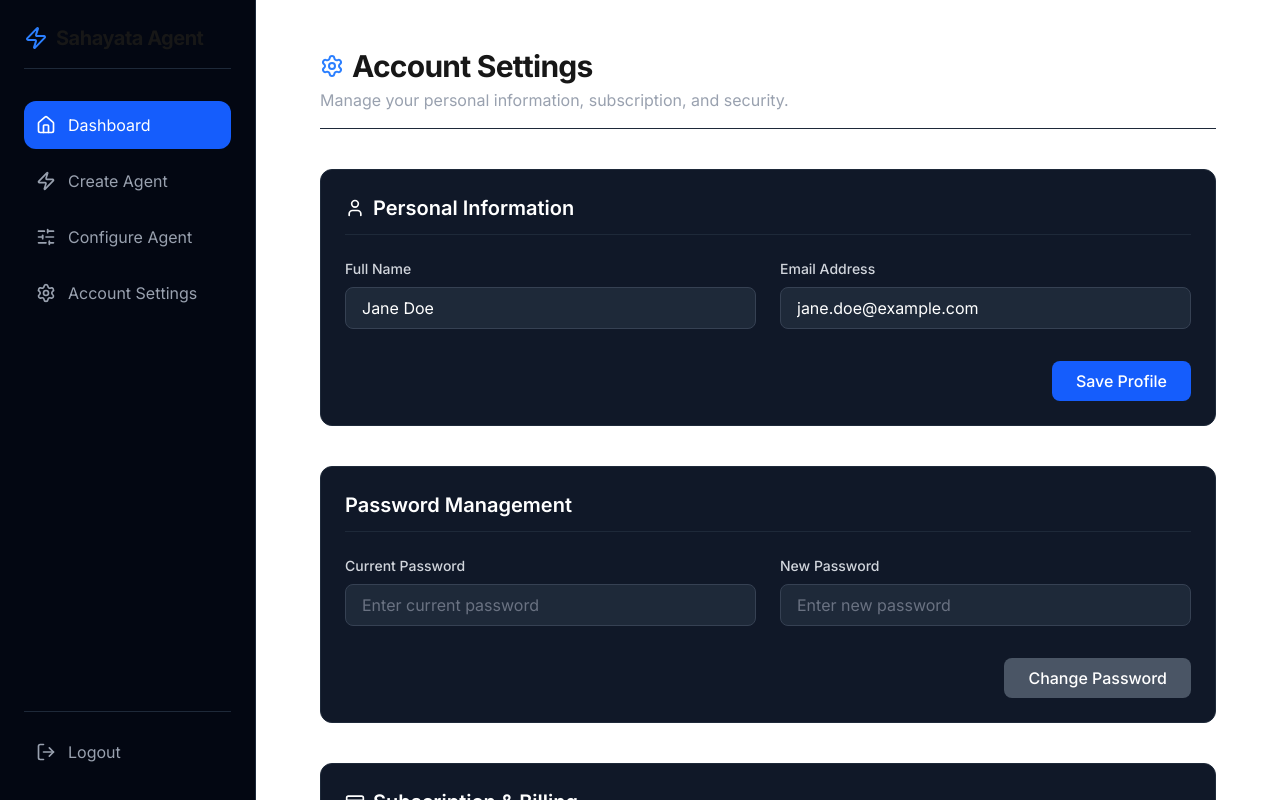
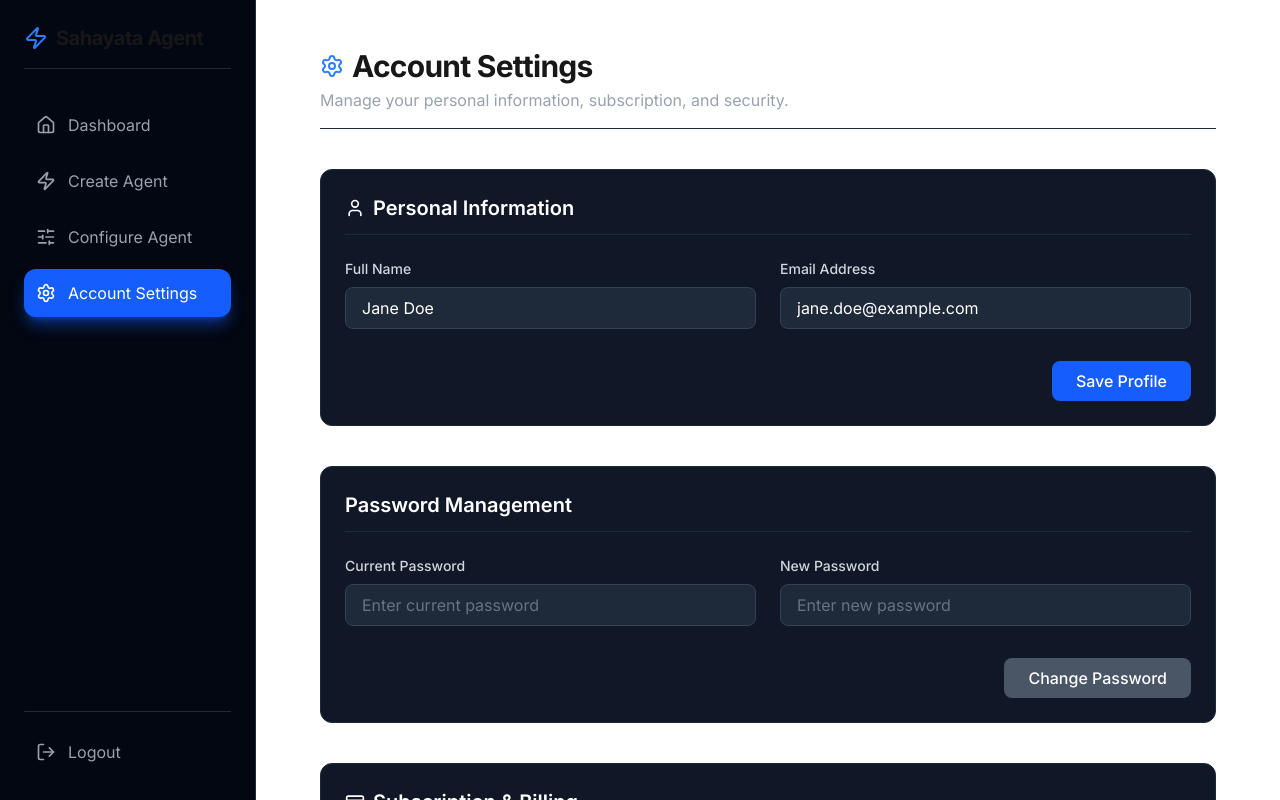
Before and after one commit to sAakib13/Agent-UI-Next, a Next.js app: page /account-settings in a window 1280 px wide. Shown: the top 800 px of the page. Built offline with nearby package versions, Linux system fonts and the light colour scheme.

Commit message:
fix: update in the navigation highlight

```diff
--- a/components/layout/Sidebar.tsx
+++ b/components/layout/Sidebar.tsx
@@ -1,5 +1,8 @@
-import Link from 'next/link';
-import { Home, Zap, Settings, LogOut, SlidersHorizontal } from 'lucide-react';
+"use client";
+
+import Link from "next/link";
+import { usePathname } from "next/navigation"; // <-- Import usePathname
+import { Home, Zap, Settings, LogOut, SlidersHorizontal } from "lucide-react";
 
 // Define the structure for a navigation item
 interface NavItem {
@@ -9,21 +12,32 @@ interface NavItem {
 }
 
 const navItems: NavItem[] = [
-  { name: 'Dashboard', href: '/dashboard', icon: Home },
-  { name: 'Create Agent', href: '/create-agent', icon: Zap },
-  { name: 'Configure Agent', href: '/configure-agent', icon: SlidersHorizontal },
-  { name: 'Account Settings', href: '/account-settings', icon: Settings },
+  { name: "Dashboard", href: "/dashboard", icon: Home },
+  { name: "Create Agent", href: "/create-agent", icon: Zap },
+  {
+    name: "Configure Agent",
+    href: "/configure-agent",
+    icon: SlidersHorizontal,
+  },
+  { name: "Account Settings", href: "/account-settings", icon: Settings },
 ];
 
-// Reusable NavLink component (in the actual app, this would be in NavLink.tsx)
-const NavLink: React.FC<NavItem & { isActive: boolean }> = ({ name, href, icon: Icon, isActive }) => {
-  const activeClasses = 'bg-blue-600 text-white';
-  const inactiveClasses = 'text-gray-400 hover:bg-gray-800 hover:text-white';
+// Reusable NavLink component
+const NavLink: React.FC<NavItem & { isActive: boolean }> = ({
+  name,
+  href,
+  icon: Icon,
+  isActive,
+}) => {
+  const activeClasses = "bg-blue-600 text-white shadow-lg shadow-blue-600/50"; // Added shadow for a nicer effect
+  const inactiveClasses = "text-gray-400 hover:bg-gray-800 hover:text-white";
 
   return (
     <Link
       href={href}
-      className={`flex items-center space-x-3 p-3 rounded-xl transition-colors duration-200 ${isActive ? activeClasses : inactiveClasses}`}
+      className={`flex items-center space-x-3 p-3 rounded-xl transition-colors duration-200 ${
+        isActive ? activeClasses : inactiveClasses
+      }`}
     >
       <Icon className="w-5 h-5" />
       <span>{name}</span>
@@ -31,10 +45,27 @@ const NavLink: React.FC<NavItem & { isActive: boolean }> = ({ name, href, icon:
   );
 };
 
+export const Sidebar: React.FC = () => {
+  const pathname = usePathname(); // <-- Get the current path
 
-export const Sidebar: React.FC = () => {
-  // In a real app, use next/router or next/navigation to determine the active path
-  const currentPath = '/dashboard'; // Mocking the active path for this example
+  // Function to check if the link is active
+  const isLinkActive = (href: string) => {
+    // Check if the current path exactly matches the href
+    if (pathname === href) return true;
+
+    // Check for nested routes (e.g., /configure-agent/123 should activate /configure-agent)
+    if (href !== "/" && pathname.startsWith(href) && href !== "/dashboard")
+      return true;
+
+    // Special case for dashboard root
+    if (
+      href === "/dashboard" &&
+      (pathname === "/" || pathname === "/dashboard")
+    )
+      return true;
+
+    return false;
+  };
 
   return (
     <aside className="w-64 bg-gray-950 border-r border-gray-800 p-6 flex flex-col justify-between sticky top-0 h-screen">
@@ -51,7 +82,7 @@ export const Sidebar: React.FC = () => {
             <NavLink
               key={item.name}
               {...item}
-              isActive={item.href === currentPath}
+              isActive={isLinkActive(item.href)} // <-- Use the dynamic active check
             />
           ))}
         </nav>
@@ -63,7 +94,7 @@ export const Sidebar: React.FC = () => {
           name="Logout"
           href="/logout"
           icon={LogOut}
-          isActive={false} // Logout is never active
+          isActive={isLinkActive("/logout")} // Check for logout if you have a logout page
         />
       </div>
     </aside>
```
